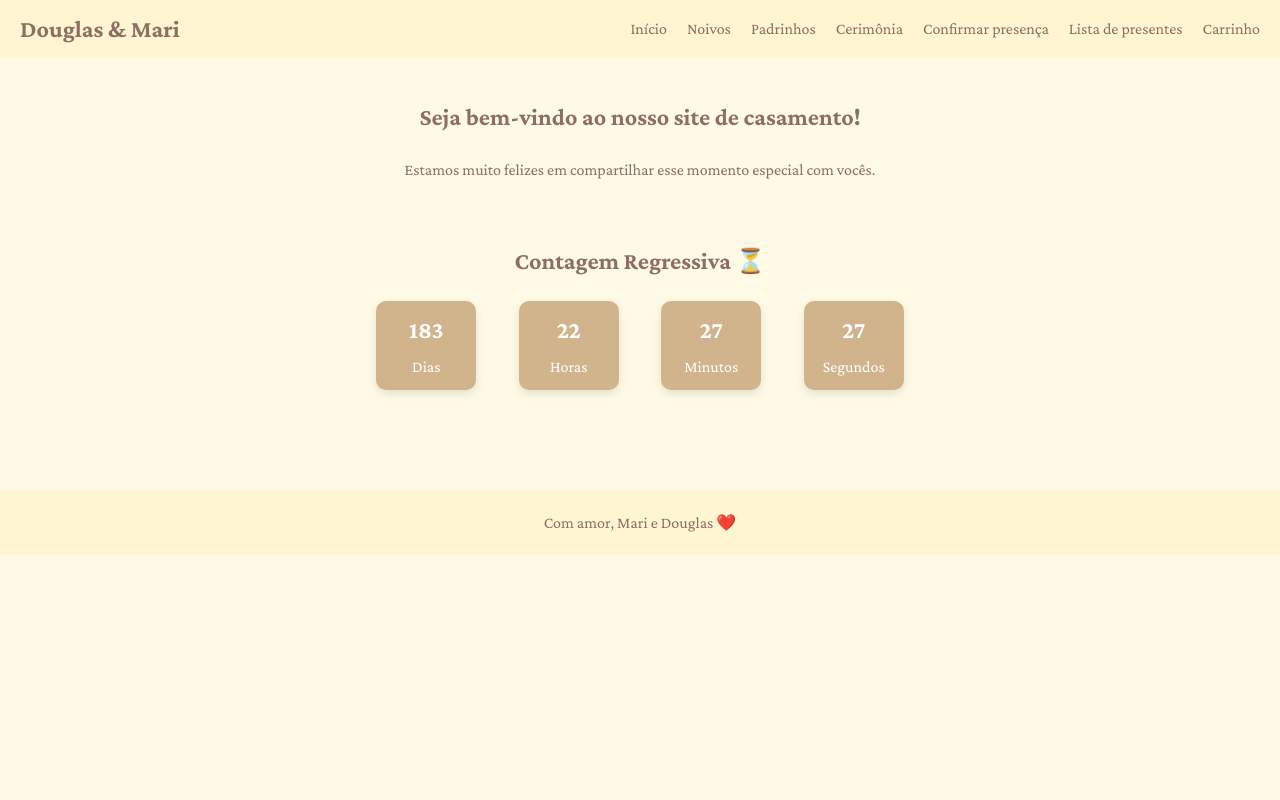
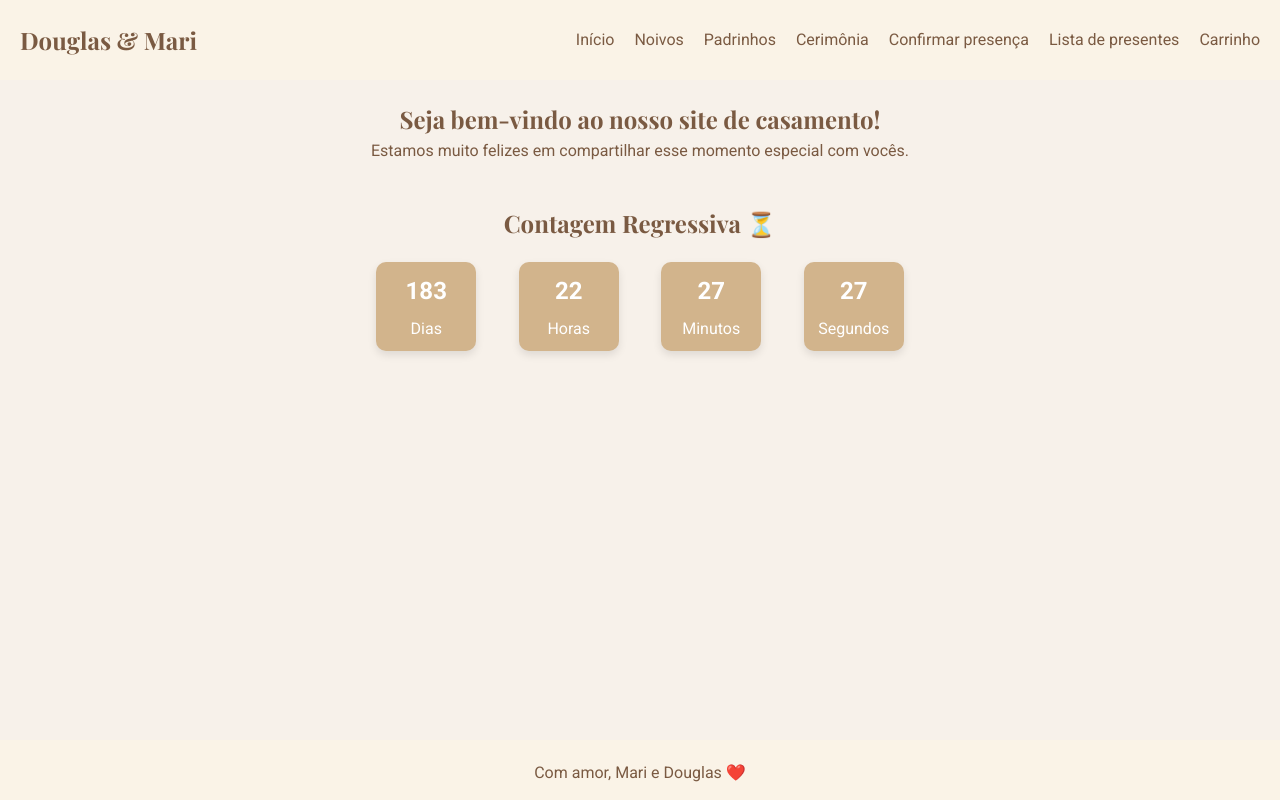
Before and after one commit to douglas-dorigo/wedding-landing-page, a React (Vite) app: page / in a window 1280 px wide. Built offline with nearby package versions, Linux system fonts and the light colour scheme; no server answers.

Commit message:
layout changes

```diff
--- a/index.html
+++ b/index.html
@@ -4,10 +4,7 @@
     <meta charset="UTF-8" />
     <link rel="icon" type="image/svg+xml" href="/vite.svg" />
     <meta name="viewport" content="width=device-width, initial-scale=1.0" />
-    <link
-      href="https://fonts.googleapis.com/css2?family=Cormorant+Garamond:ital,wght@0,300;0,400;0,500;0,600;0,700;1,300;1,400;1,500;1,600;1,700&family=Crimson+Pro:ital,wght@0,200..900;1,200..900&display=swap"
-      rel="stylesheet"
-    >
+    <link href="https://fonts.googleapis.com/css2?family=Playfair+Display:wght@700&family=Roboto:wght@400;700&display=swap" rel="stylesheet">
     <link
       rel="stylesheet"
       href="https://cdnjs.cloudflare.com/ajax/libs/font-awesome/6.0.0-beta3/css/all.min.css"
--- a/src/components/Cart/Cart.module.css
+++ b/src/components/Cart/Cart.module.css
@@ -22,11 +22,6 @@
   margin-bottom: 10px;
   box-shadow: 0 2px 4px rgba(0, 0, 0, 0.05);
   justify-content: space-between; /* Alinha os itens e o botão de remover */
-}
-
-.cartItem:last-child {
-  border-bottom: none;
-  margin-bottom: 0;
 }
 
 .itemImage {
--- a/src/components/Countdown/Countdown.module.css
+++ b/src/components/Countdown/Countdown.module.css
@@ -7,7 +7,7 @@
 
 .countdown h2 {
   font-size: 1.5rem;
-  color: #8d6e63;
+  color: var(--text-color);
   margin-bottom: 20px;
 }
 
@@ -19,7 +19,7 @@
 }
 
 .countdownItem {
-  background-color: #d2b48c; /* Bege médio */
+  background-color: var(--hover-color);
   padding: 10px;
   border-radius: 10px;
   width: 100px;
@@ -30,11 +30,11 @@
 .countdownItem span {
   font-size: 1.5rem;
   font-weight: bold;
-  color: #fff; /* Texto branco */
+  color: var(--white);
 }
 
 .countdownItem p {
   margin: 5px 0 0;
   font-size: 1rem;
-  color: #fff; /* Texto branco */
+  color: var(--white);
 }
--- a/src/components/Footer/Footer.module.css
+++ b/src/components/Footer/Footer.module.css
@@ -1,11 +1,8 @@
 .footer {
   padding: 20px;
   text-align: center;
-  margin-top: 40px;
-  background-color: var(--primary-bg);
+  margin-top: auto;
+  background-color: var(--secondary-bg);
   color: var(--text-color);
+  height: 60px;
 }
-
-.footer p {
-  margin: 0;
-}
--- a/src/components/Header/Header.module.css
+++ b/src/components/Header/Header.module.css
@@ -5,8 +5,9 @@
   align-items: center;
   padding: 10px 20px;
   position: relative;
-  background-color: var(--primary-bg);
+  background-color: var(--secondary-bg);
   color: var(--text-color);
+  height: 80px;
 }
 
 /* Logo */
--- a/src/components/Header/Header.tsx
+++ b/src/components/Header/Header.tsx
@@ -11,9 +11,9 @@ export default function Header() {
 
   return (
     <header className={styles.header}>
-      <div className={styles.logo}>
+      <h2 className={styles.logo}>
         <Link to="/">Douglas & Mari</Link>
-      </div>
+      </h2>
 
       <nav className={`${styles.nav} ${isMenuOpen ? styles.open : ""}`}>
         <ul>
--- a/src/components/Weather/Weather.module.css
+++ b/src/components/Weather/Weather.module.css
@@ -59,17 +59,17 @@
 
 /* Cores dos ícones */
 .weatherDay .icon.MostlyClear {
-  color: var(--sun);
+  color: var(--sunny);
 }
 
 .weatherDay .icon.Drizzle,
 .weatherDay .icon.MostlyCloudy,
 .weatherDay .icon.PartlyCloudy {
-  color: var(--rain);
+  color: var(--rainy);
 }
 
 .weatherDay .icon.Thunderstorms {
-  color: var(--storm);
+  color: var(--stormy);
 }
 
 .weatherDay .extraInfo {
@@ -108,6 +108,6 @@
   }
 
   .weatherDay .extraInfo i {
-    color: var(--rain);
+    color: var(--rainy);
   }
 }
--- a/src/styles/colors.css
+++ b/src/styles/colors.css
@@ -1,15 +1,19 @@
 :root {
-  --primary-bg: #FFF5D1; /* Amarelo claro */
-  --secondary-bg: #FFFAE5; /* Amarelo mais claro */
-  --text-color: #8d6e63; /* Marrom escuro */
-  --hover-color: #D7A86E; /* Bege queimado */
-  --gray: #ccc; /* Cinza */
-  --light-gray: #ddd; /* Cinza claro */
-  --white: #fff;
-  --success: #28a745;
-  --danger: #ff5252;
-  --danger-hover: #ff0000;
-  --sun: #ffc107; /* Laranja */
-  --rain: #2196f3; /* Azul claro */
-  --storm: gold; /* Dourado */
+  --primary-bg: #F7F1EA; /* Bege sofisticado */
+  --secondary-bg: #FAF3E7; /* Bege mais claro e quente */
+  --text-color: #7A5A42; /* Marrom terroso refinado */
+  --hover-color: #D2B48C; /* Bege dourado suave */
+  --gray: #A99584; /* Cinza amarronzado chique */
+  --light-gray: #E8DACC; /* Bege acinzentado claro */
+  --white: #ffffff;
+
+  /* Estados e feedback */
+  --success: #8EAC80; /* Verde oliva refinado */
+  --danger: #B96A4A; /* Terracota escuro mais elegante */
+  --danger-hover: #D08C6A; /* Terracota mais equilibrado */
+
+   /* Cores do clima ajustadas ao moodboard */
+  --sunny: #E3B778; /* Dourado suave para combinar com a paleta */
+  --rainy: #7C86A2; /* Azul acinzentado para um tom mais sofisticado */
+  --stormy: #5B4747; /* Marrom escuro acinzentado para tempestade */
 }
--- a/src/styles/styles.css
+++ b/src/styles/styles.css
@@ -6,26 +6,23 @@
 }
 
 body {
-  font-family: "Crimson Pro", serif;
   text-align: center;
-  background-color: var(--secondary-bg);
+  font-family: 'Roboto', sans-serif;
+  background-color: var(--primary-bg);
   color: var(--text-color);
   line-height: 1.6;
+  display: flex;
+  flex-direction: column;
 }
 
-h1 {
-  font-size: 2.5rem;
-  color: var(--text-color);
-  margin-bottom: 10px;
-}
-
-h2 {
-  margin: 20px 0;
-  color: var(--text-color);
+h1, h2 {
+  font-family: 'Playfair Display', serif;
 }
 
 main {
+  min-height: calc(100vh - 140px);
   padding: 20px;
+  text-align: center;
 }
 
 section {
```
Also changed, not shown: 1 other file (tests, documents, lock files or other folders).
